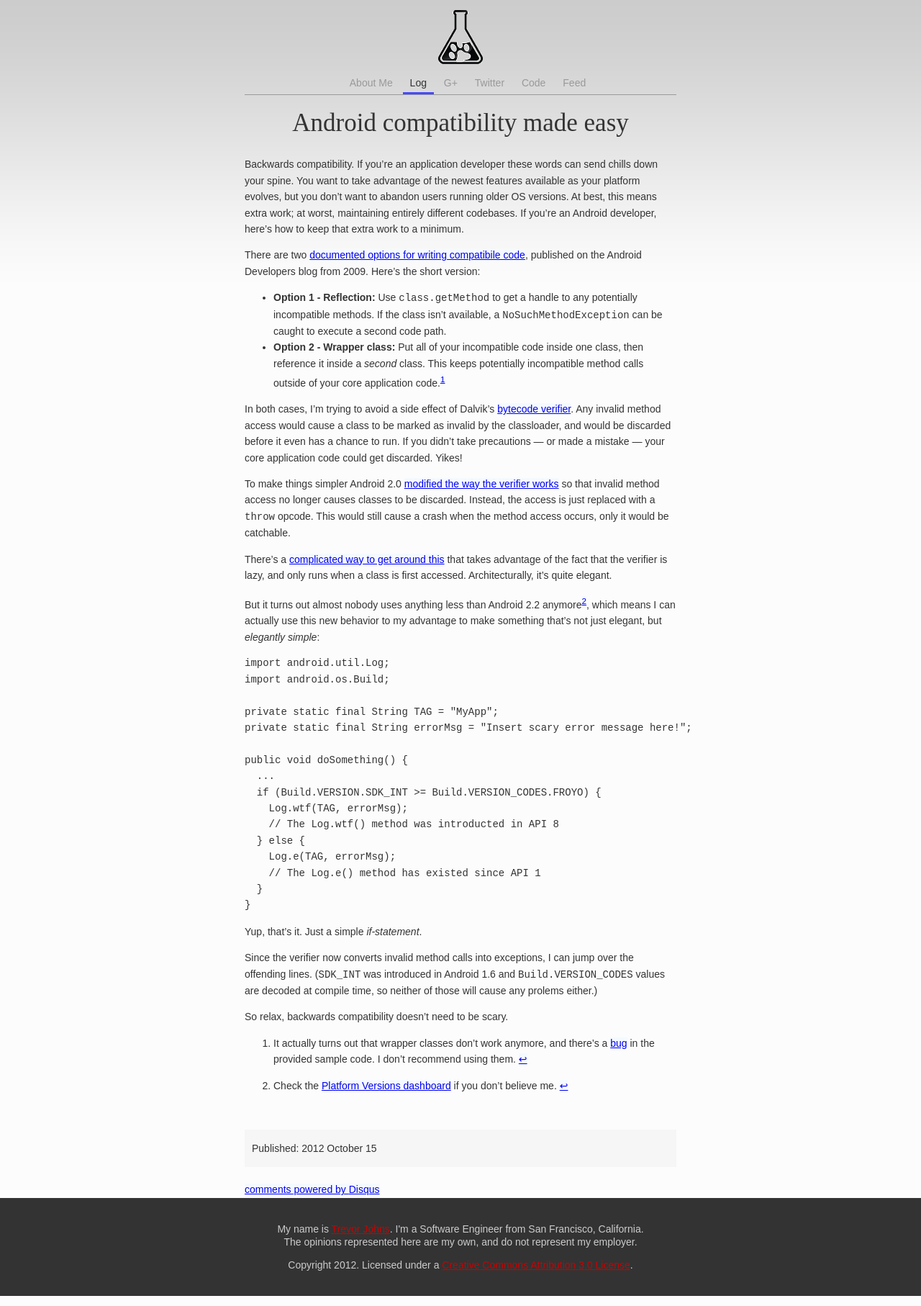
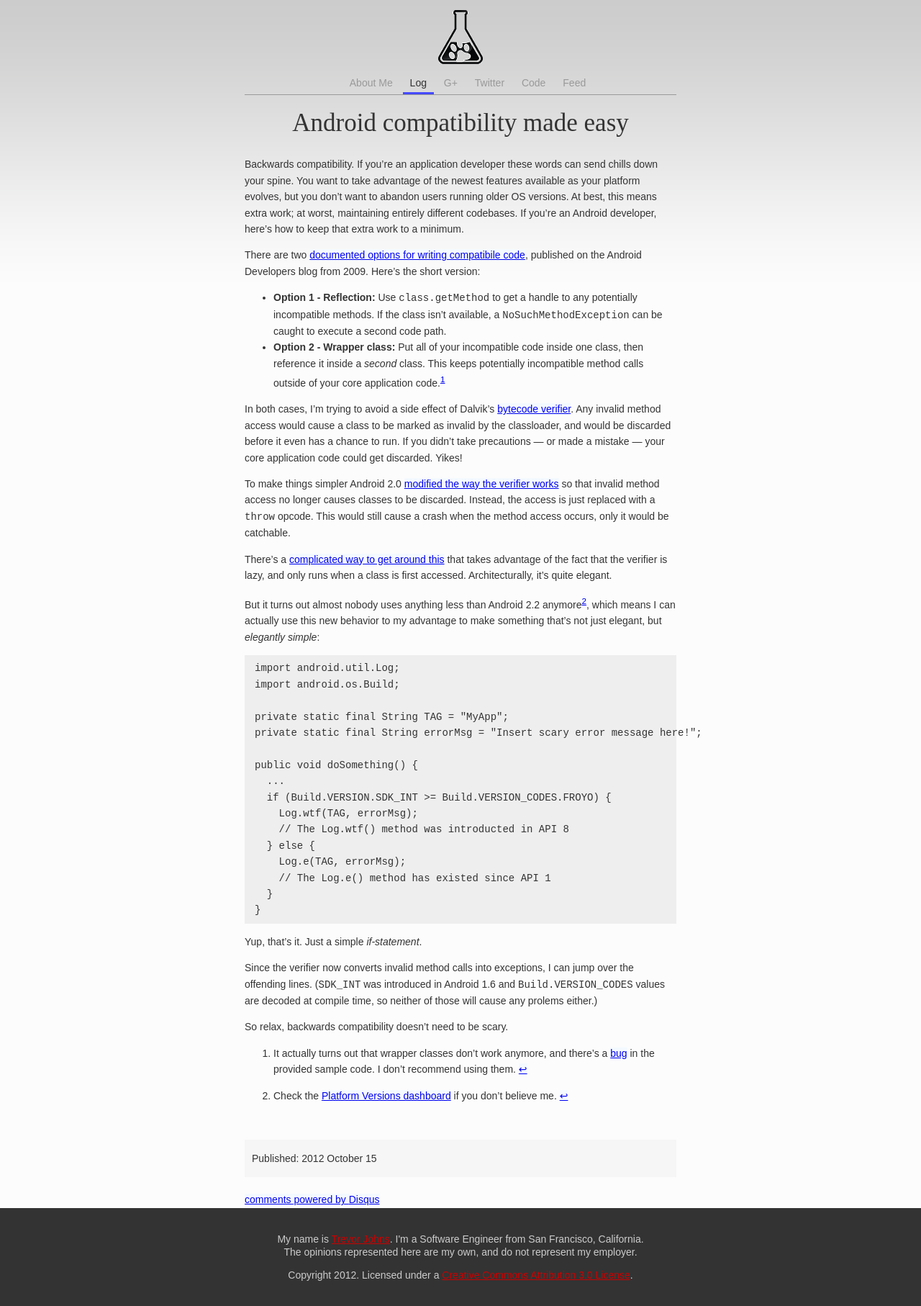
Before and after one commit to tjohns/sparkledog.net, a Jekyll site: the page built from _posts/2012-10-15-backwards-compatibility.md, in a window 1280 px wide. Shown: the whole page at 72% size. Built offline with Jekyll 4.4.1, drawn with Linux system fonts in a browser that asks for light colours; comment, search, counter and statistics services are not loaded; a style sheet for code colours, icons or effects is not loaded.

Commit message:
Add background highlight for code snippets
Add background color to all <pre> blocks.

```diff
--- a/styles/main.css
+++ b/styles/main.css
@@ -166,6 +166,11 @@ a.nav-link article:hover {
   background-color: #f4faff;
 }
 
+pre {
+  padding: 0.5em 1em;
+  background: #eee;
+}
+
 @media only screen and (max-width: 920px) {
     body > header {
     position: relative;
```
